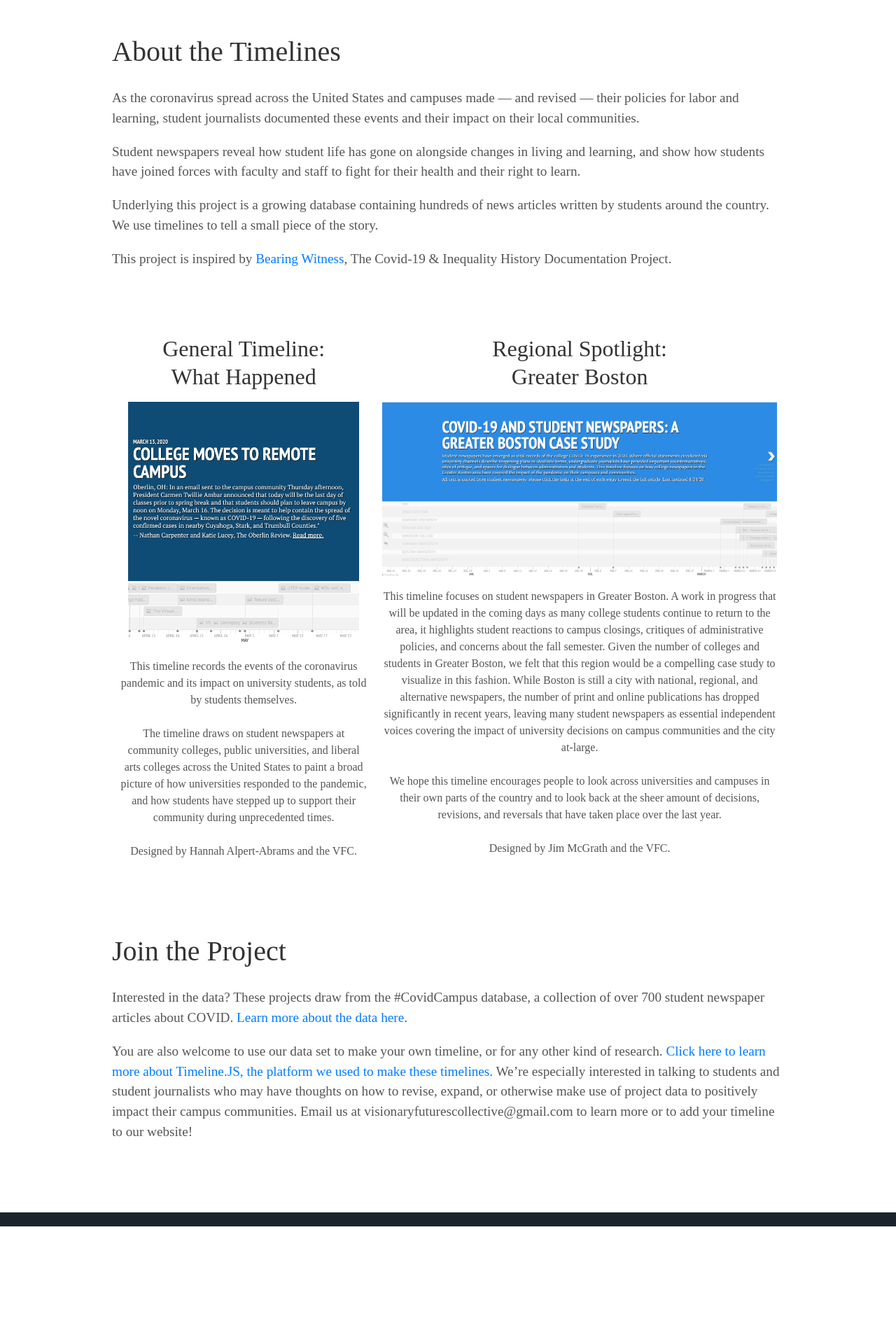
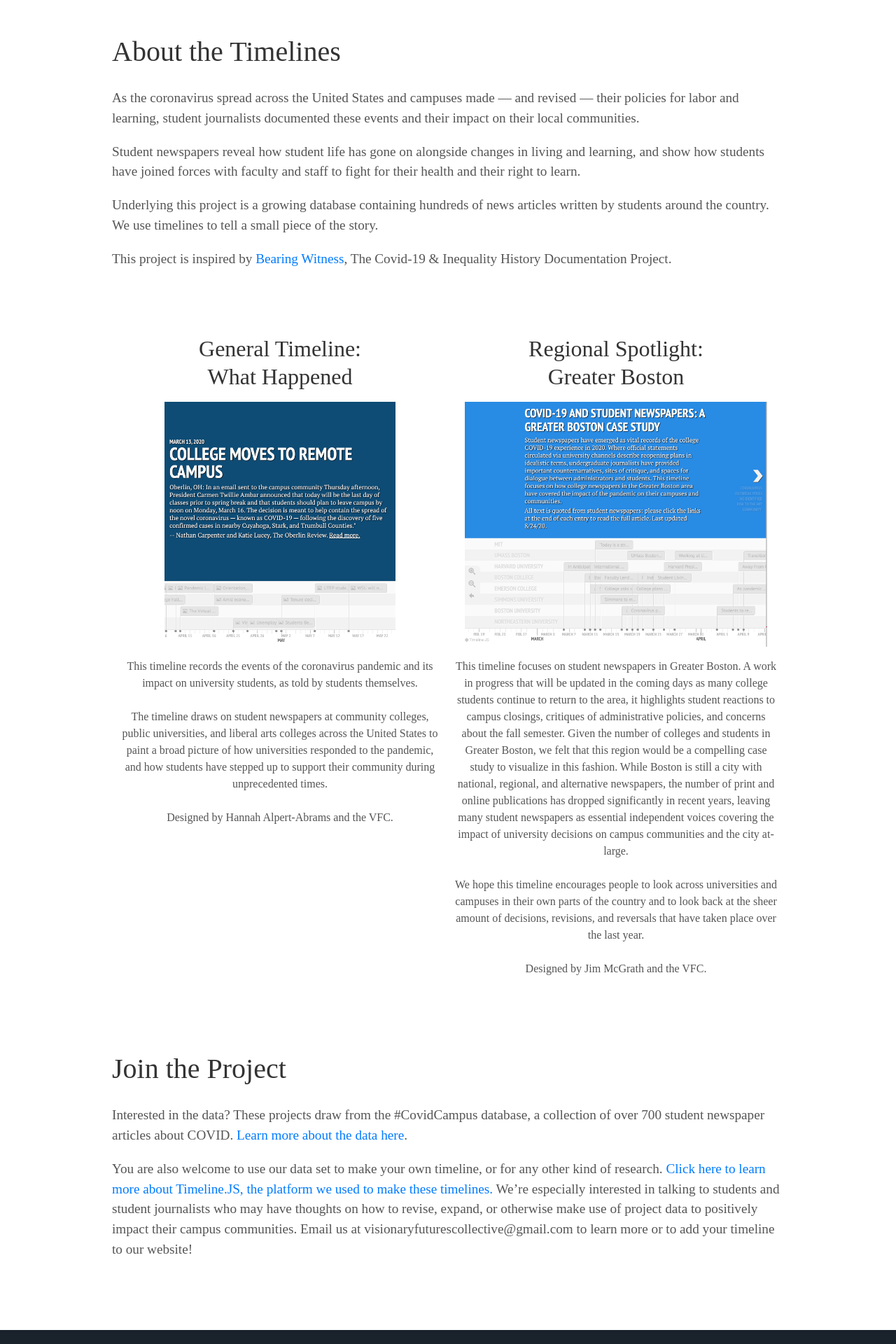
Before and after one commit to visionary-futures-collective/covid19, a Jekyll site: the page built from timeline.md, in a window 1280 px wide. Shown: the part 1007-2927 px from the top of the page at 70% size. Built offline with Jekyll 4.4.1, drawn with Linux system fonts in a browser that asks for light colours; some web fonts are replaced; before the commit the page ends 2759 px from its top, so only the background shows below that.

Commit message:
timeline img

```diff
--- a/timeline.md
+++ b/timeline.md
@@ -24,7 +24,7 @@
 <!-- <div class="user"> -->
   <div class="tech">
     <h2>Regional Spotlight:<br> Greater Boston</h2>
-    <p><a href="https://cdn.knightlab.com/libs/timeline3/latest/embed/index.html?source=1RQnerfYlGnLFXf5iKsMdfZtjkpeNEivQocQ5cvL6GYs&font=Default&lang=en&initial_zoom=2&height=650" target="_blank"><img src="https://visionary-futures-collective.github.io/covid19/img/vfc.timeline.gb.png" alt="Greater Boston timeline screenshot" height="250"></a></p>
+    <p><a href="https://cdn.knightlab.com/libs/timeline3/latest/embed/index.html?source=1RQnerfYlGnLFXf5iKsMdfZtjkpeNEivQocQ5cvL6GYs&font=Default&lang=en&initial_zoom=2&height=650" target="_blank"><img src="https://visionary-futures-collective.github.io/covid19/img/vfc.timeline.gb.png" alt="Greater Boston timeline screenshot" height="350"></a></p>
     <p>This timeline focuses on student newspapers in Greater Boston. A work in progress that will be updated in the coming days as many college students continue to return to the area, it highlights student reactions to campus closings, critiques of administrative policies, and concerns about the fall semester. Given the number of colleges and students in Greater Boston, we felt that this region would be a compelling case study to visualize in this fashion. While Boston is still a city with national, regional, and alternative newspapers, the number of print and online publications has dropped significantly in recent years, leaving many student newspapers as essential independent voices covering the impact of university decisions on campus communities and the city at-large.<br><br>
     We hope this timeline encourages people to look across universities and campuses in their own parts of the country and to look back at the sheer amount of decisions, revisions, and reversals that have taken place over the last year.<br><br>
     Designed by Jim McGrath and the VFC.</p>
```
Also changed, not shown: img/vfc.timeline.gb.png.
